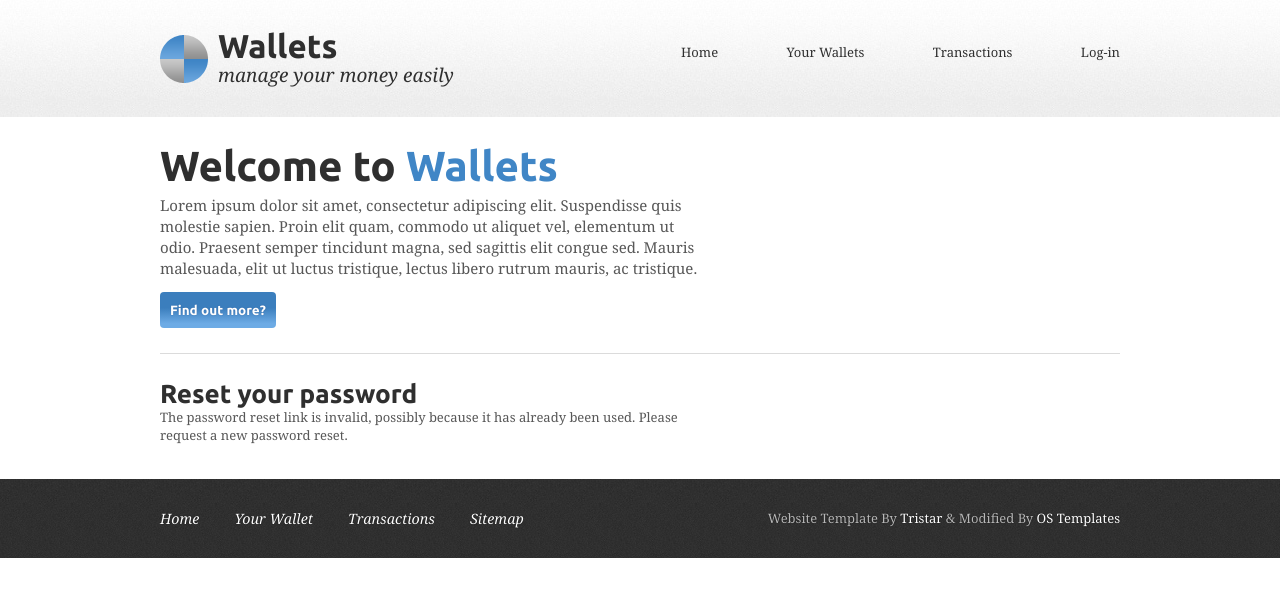
After one commit to mkarmowski/wallet, a Django app: a page that uses users/templates/registration/password_reset_confirm.html in a window 1280 px wide. The commit adds this page. Shown: the top 597 px of the page. Run offline with Django 3.2, Linux system fonts and the light colour scheme.

Commit message:
password reset views

```diff
--- a/users/templates/registration/login.html
+++ b/users/templates/registration/login.html
@@ -18,5 +18,6 @@
                 <input type="hidden" name="next" value="{{ next }}" />
                 <p><input type="submit" value="Log-in"></p>
             </form>
+            <p><a href="{% url 'password_reset' %}">Forgotten your password?</a></p>
         </div>
 {% endblock %}
--- /dev/null
+++ b/users/templates/registration/password_reset_confirm.html
@@ -0,0 +1,17 @@
+{% extends 'base.html' %}
+
+{% block title %}Reset your password{% endblock %}
+
+{% block content %}
+    <h1>Reset your password</h1>
+    {% if validlink %}
+        <p>Please enter your new password twice:</p>
+        <form action="." method="post">
+            {{ form.as_p }}
+            {% csrf_token %}
+            <p><input type="submit" value="Change my password" /></p>
+        </form>
+    {% else %}
+        <p>The password reset link is invalid, possibly because it has already been used. Please request a new password reset.</p>
+    {% endif %}
+{% endblock %}
--- /dev/null
+++ b/users/templates/registration/password_reset_email.html
@@ -0,0 +1,3 @@
+Someone asked for password reset for email {{ email }}. Follow the link below:
+{{ protocol }}://{{ domain }}{% url 'password_reset_confirm' uidb64=uid token=token %}
+Your username, in case you've forgotten: {{ user.get_username }}
--- a/users/urls.py
+++ b/users/urls.py
@@ -10,4 +10,9 @@
     url(r'^$', views.main_view, name='main'),
     url(r'^password-change/$', auth_views.password_change, name='password_change'),
     url(r'^password-change/done/$', auth_views.password_change_done, name='password_change_done'),
+    url(r'^password-reset/$', auth_views.password_reset, name='password_reset'),
+    url(r'^password-reset/done/$', auth_views.password_reset_done, name='password_reset_done'),
+    url(r'^password-reset/confirm/(?P<uidb64>[-\w]+)/(?P<token>[-\w]+)/$', auth_views.password_reset_confirm,
+        name='password_reset_confirm'),
+    url(r'^password-reset/complete/$', auth_views.password_reset_complete, name='password_reset_complete'),
 ]
--- a/wallet/settings.py
+++ b/wallet/settings.py
@@ -123,6 +123,8 @@
 
 STATIC_URL = '/static/'
 
+EMAIL_BACKEND = 'django.core.mail.backends.console.EmailBackend'
+
 MEDIA_URL = '/media/'
 MEDIA_ROOT = os.path.join(BASE_DIR, 'transactions/static/images/')
 
```
Also changed, not shown: users/templates/registration/password_reset_complete.html (added, +8 -0 lines), users/templates/registration/password_reset_done.html (added, +9 -0 lines), users/templates/registration/password_reset_form.html (added, +13 -0 lines).
